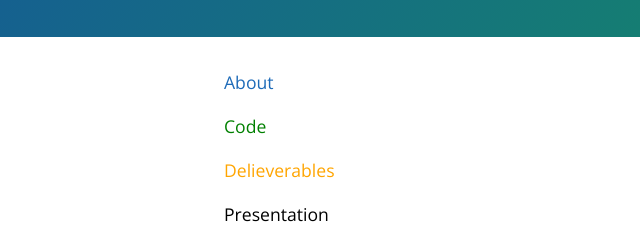
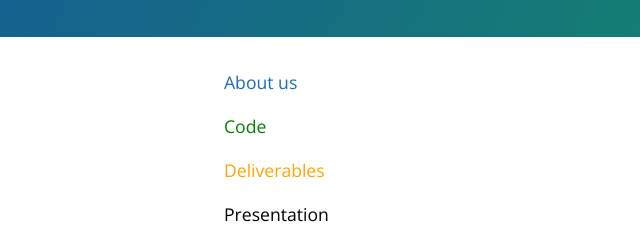
Before and after one commit to againstgrizzly/FloridaGetCrunkUniversiteam, a plain HTML site: page index.html in a window 1280 px wide. Shown: the part 389-629 px from the top of the page, 0-640 px from the left. Drawn offline with nearby package versions, Linux system fonts and the light colour scheme.

Commit message:
Update index.html

```diff
--- a/index.html
+++ b/index.html
@@ -18,9 +18,9 @@
     </section>
 
     <section class="main-content">
-      <p><a href="https://againstgrizzly.github.io/FloridaGetCrunkUniversiteam/about">About</a></p>
+      <p><a href="https://againstgrizzly.github.io/FloridaGetCrunkUniversiteam/about">About us</a></p>
       <p><a href="https://againstgrizzly.github.io/FloridaGetCrunkUniversiteam/code"><font color="green">Code</font></a></p>
-      <p><a href="https://againstgrizzly.github.io/FloridaGetCrunkUniversiteam/Deliverables"><font color ="orange">Delieverables</font></a></p>
+      <p><a href="https://againstgrizzly.github.io/FloridaGetCrunkUniversiteam/Deliverables"><font color ="orange">Deliverables</font></a></p>
       <p><a href="https://againstgrizzly.github.io/FloridaGetCrunkUniversiteam/Presentation"><font color ="black">Presentation</font></a></p>
 
 
```
